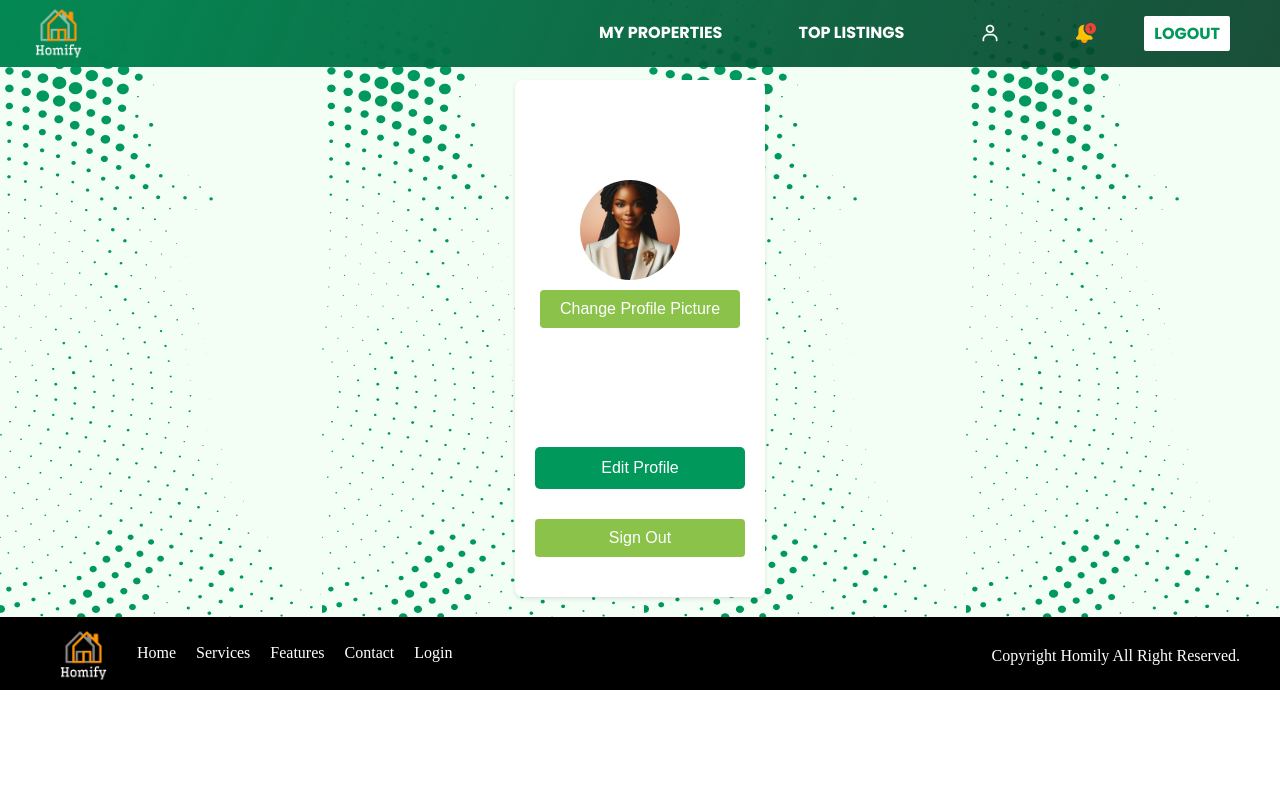
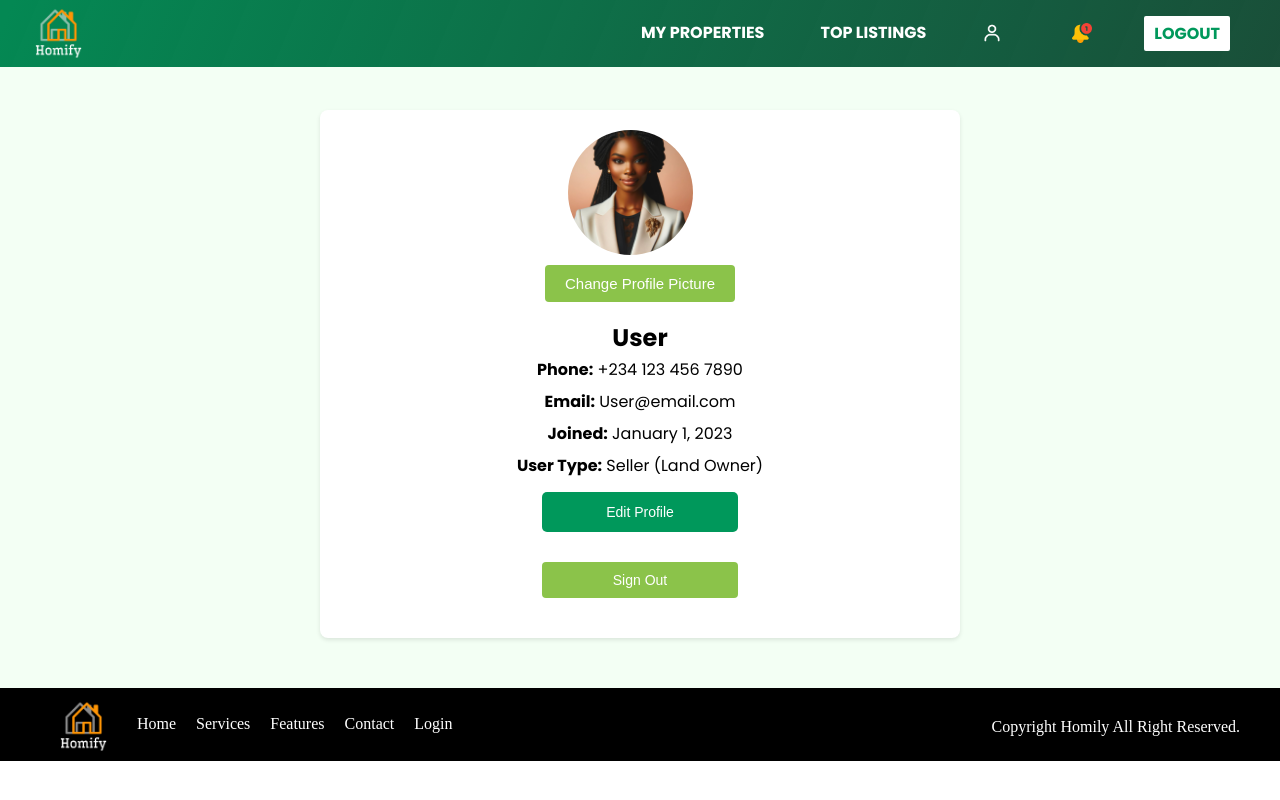
Before and after one commit to Samtegg/Homify, a React (Create React App) app: page /profile in a window 1280 px wide. Built offline with nearby package versions, Linux system fonts and the light colour scheme.

Commit message:
user profile, notification and property/top listing rework

```diff
--- a/src/components/HighProperties.js
+++ b/src/components/HighProperties.js
@@ -51,7 +51,7 @@ const HighProperties = () => {
 
   return (
         <div className='personal-properties-container margin-top'>
-            <section class="dashboard-section margin-top">
+            <section class="property-container margin-top2">
                 <h2>Top Listings</h2>
                 <ul class="property-list" id="top-listings">
                     {
@@ -60,9 +60,9 @@ const HighProperties = () => {
                                 <img src={top.image} alt={top.name} className="property-image" />
                                 <div class="property-details">
                                     <h3>{top.name}</h3>
-                                    <p>Location: {top.location}</p>
-                                    <p>Type: {top.type}</p>
-                                    <p>Price: ${top.price}</p>
+                                    <p><strong>Location: </strong>{top.location}</p>
+                                    <p><strong>Type:</strong> {top.type}</p>
+                                    <p><strong>Price:</strong> {top.price}</p>
                                     <p>{top.description}</p>
                                 </div>
 
--- a/src/components/NotificationComp.js
+++ b/src/components/NotificationComp.js
@@ -14,7 +14,7 @@ const NotificationComp = () => {
 
   return (
     <div className='personal-properties-container margin-top'>
-        <section class="notification-bar margin-top3">
+        <section class="notification-bar margin-top2">
             <h3>Notifications</h3>
             <ul class="notifications" id="notifications">
                 {
--- a/src/components/PersonalProperties.js
+++ b/src/components/PersonalProperties.js
@@ -57,7 +57,7 @@ const PersonalProperties = () => {
 
     return (
         <div className='personal-properties-container margin-top'>
-            <section id="seller-section" className="dashboard-section margin-top2">
+            <section id="seller-section" className="property-container margin-top2">
                 <h2 className='margin-top'>My Properties</h2>
                 <button className="upload-btn">Upload New Property</button>
                 <ul className="property-list" id="property-list">
--- a/src/index.css
+++ b/src/index.css
@@ -440,8 +440,9 @@ color: #fff;
 /* starts */
 .recommendation-searchcontaiiner {
     display: flex;
-    width: 100%;
+    width: 80%;
     justify-content: space-between;
+    margin-left: 10%;
     padding: 5px 100px !important;
     gap: 5px;
 }
@@ -971,6 +972,7 @@ screen and (max-width: 768px) and (orientation: landscape) {
         flex-direction: column;
         align-items: center;
         padding: 0 15px;
+        max-width: 80%
     }
 
     .recommendation-search {
@@ -1116,6 +1118,8 @@ screen and (max-width: 768px) and (orientation: landscape) {
         margin-top: 10px;
     }
 }
+
+
 
 
 
@@ -1403,12 +1407,16 @@ screen and (max-width: 768px) and (orientation: landscape) {
     flex-direction: column;
     justify-content: center;
     align-items: center;
-    background: url(./assets/first-background.png);
-    background-color: #F3FFF4
+    background-color: #F3FFF4;
   }
 
   .dashcontainer-child {
-    max-width: 80%;
+    display: flex;
+    flex-direction: row;
+    justify-content: center;
+    align-items: center;
+    max-width: 90%;
+    /* border: 2px solid red; */
   }
 
   .dash-anchor  {
@@ -1421,7 +1429,7 @@ screen and (max-width: 768px) and (orientation: landscape) {
 	line-height: 24px;
 	text-align: left;
     padding: 0 3px;
-	margin: 0 -10px;
+	margin: 0 -20px;
 }
 .dash-anchor:hover {
     color: #0ee68f;
@@ -1429,7 +1437,7 @@ screen and (max-width: 768px) and (orientation: landscape) {
 
 .account-img{
 	width: auto;
-	height: 20px !important;
+	height: 20px;
 }
 .acc-img1{
     filter: invert(1);
@@ -1441,13 +1449,130 @@ screen and (max-width: 768px) and (orientation: landscape) {
 
 
 
-/* User Profile*/
-.user-overview {
-	background-color: var(--white);
+/* ----- Property & Top-Listing Styles -----*/
+.margin-top{
+	margin-top: 10px;
+}
+.margin-top2{
+	margin-top: 80px;
+}
+
+.personal-properties-container {
+    /* border: 2px solid red; */
+    width: 100%;
+    margin: 0;
+    padding: 0;
+    display: flex;
+    justify-content: center;
+}
+
+.property-container{
 	border-radius: 8px;
 	padding: 20px;
 	margin-bottom: 20px;
 	box-shadow: 0 2px 4px rgba(0,0,0,0.1);
+    background-color: #fff;
+    width: 90%;
+    /* border: 2px solid red; */
+    font-family: Poppins, sans-serif;
+
+}
+
+.property-container > h2{
+    margin-top: 0px;
+    color: #000;
+}
+
+.upload-btn {
+    width: auto;
+	background-color: var(--primary-green);
+
+}
+
+.property-list, .transaction-list {
+	list-style-type: none;
+	padding: 0;
+    /* border: 2px solid red; */
+}
+
+.property-list li, .transaction-list li {
+	border-bottom: 1px solid var(--gray);
+    border-top: 1px solid var(--gray);
+	padding: 10px 0;
+    display: flex;
+    flex-direction: row;
+    /* border: 2px solid blue; */
+}
+
+.property-image {
+	width: 250px;
+	height: 200px;
+	object-fit: cover;
+	margin-right: 20px;
+	border-radius: 4px;
+}
+
+.property-details {
+	flex-grow: 1;
+}
+.property-details > h3 {
+	font-size: 20px;
+}
+.property-details > p {
+	color: #000;
+}
+
+.property-name{
+    font-size: 15px;
+    color: #000;
+}
+
+/* .property-item {
+	display: flex;
+	align-items: flex-start;
+	margin-bottom: 20px;
+	transition: transform 0.3s ease, box-shadow 0.3s ease;
+	padding: 10px;
+	border-radius: 8px;
+}
+
+.property-item:hover {
+	transform: translateY(-5px);
+	box-shadow: 0 4px 8px rgba(0,0,0,0.1);
+} */
+
+.property-description {
+	margin-top: 10px;
+	font-style: italic;
+	color: #666 !important;
+}
+
+.property-actions {
+	display: flex;
+	justify-content: flex-start;
+	margin-top: 5px;
+}
+.edit-btn {
+	background-color: var(--primary-green);
+	/* margin-left: 10px; */
+    width: auto;
+}
+
+
+
+
+
+/* ----- User Profile Style ----- */
+.user-overview {
+    width: 50%;
+	background-color: var(--white);
+	border-radius: 8px;
+	padding: 20px;
+	margin-bottom: 50px;
+    margin-top: 110px;
+	box-shadow: 0 2px 4px rgba(0,0,0,0.1);
+    font-family: Poppins, sans-serif;
+    /* border: 2px solid red; */
 
 }
 
@@ -1458,12 +1583,6 @@ screen and (max-width: 768px) and (orientation: landscape) {
 	align-items: center;
 }
 
-.user-details {
-	display: flex;
-    flex-direction: column;
-	align-items: center;
-}
-
 .profile-picture-container{
     display: flex;
     flex-direction: column;
@@ -1472,12 +1591,21 @@ screen and (max-width: 768px) and (orientation: landscape) {
 }
 
 .profile-picture {
-	width: 100px;
-	height: 100px;
+	width: 125px;
+	height: 125px;
 	border-radius: 50%;
 	object-fit: cover;
 	margin-right: 20px;
 }
+
+.user-details {
+	display: flex;
+    flex-direction: column;
+	align-items: center;
+    color: #000;
+    line-height: 2rem;
+}
+
 
 .logout-btn, .upload-btn, .change-picture-btn, .edit-btn {
 	background-color: var(--light-green);
@@ -1486,95 +1614,32 @@ screen and (max-width: 768px) and (orientation: landscape) {
 	padding: 10px 20px;
 	border-radius: 4px;
 	cursor: pointer;
-	font-size: 16px;
+	font-size: 15px;
 	margin-top: 10px;
 	transition: background-color 0.3s ease;
 }
-
 .logout-btn:hover, .upload-btn:hover, .change-picture-btn:hover, .edit-btn:hover {
 	background-color: var(--dark-green);
 }
 
-.dashboard-section {
-	/* background-color: var(--white); */
-	border-radius: 8px;
-	padding: 20px;
-	margin-bottom: 20px;
-	box-shadow: 0 2px 4px rgba(0,0,0,0.1);
-}
-
-
-.margin-top{
-	margin-top: 40px;
-}
-
-.margin-top2{
-	margin-top: 80px;
-}
-.property-list, .transaction-list {
-	list-style-type: none;
-	padding: 0;
-}
-
-.property-list li, .transaction-list li {
-	border-bottom: 1px solid var(--gray);
-	padding: 10px 0;
-}
-
-.property-item {
-	display: flex;
-	align-items: flex-start;
-	margin-bottom: 20px;
-	transition: transform 0.3s ease, box-shadow 0.3s ease;
-	padding: 10px;
-	border-radius: 8px;
-}
-
-.property-item:hover {
-	transform: translateY(-5px);
-	box-shadow: 0 4px 8px rgba(0,0,0,0.1);
-}
-
-.property-image {
-	width: 50px;
-	height: 100px;
-	object-fit: cover;
-	margin-right: 20px;
-	border-radius: 4px;
-}
-
-.property-details {
-	flex-grow: 1;
-}
-
-.property-description {
-	margin-top: 10px;
-	font-style: italic;
-	color: #666;
-}
-
-.property-actions {
-	display: flex;
-	justify-content: flex-end;
-	margin-top: 10px;
-}
-
-.upload-btn {
-	background-color: var(--primary-green);
-}
-
-.edit-btn {
-	background-color: var(--primary-green);
-	margin-left: 10px;
-}
-
+.edit-profile-btn, .logout-btn {
+    font-size: 14px;
+    width: 80%;
+    margin-top: 10px;
+}
+
+
+
+
+/* ----- Notification Style*/
 .notification-bar {
+    width: 90%;
+    font-family: Poppins, sans-serif;
 	background-color: var(--light-green);
 	color: var(--white);
 	padding: 10px;
 	border-radius: 4px;
 	margin-bottom: 150px;
-    margin-top: 120px;
 }
 
 .notifications {
@@ -1593,16 +1658,3 @@ screen and (max-width: 768px) and (orientation: landscape) {
 	background-color: var(--hover-gray);
 	color: var(--dark-gray);
 }
-
-.account-img{
-	width: auto;
-	height: 15px;
-}
-
-/* Personal Properties */
-.property-name{
-    font-size: 15px;
-    color: #000;
-}
-
-/* Notification */
--- a/src/pages/LandingPage.js
+++ b/src/pages/LandingPage.js
@@ -367,7 +367,7 @@ const LandingPage = () => {
                         </div>
                         <div class="contact-info">
                             <img src={Emailicon} alt="" />
-                            <a href=""><p>osimesimon@gmail.com</p></a>
+                            <a href=""><p>homify@gmail.com</p></a>
                         </div>
                     </div>
                     <div class="contact-image">
--- a/src/pages/Profile.js
+++ b/src/pages/Profile.js
@@ -9,7 +9,7 @@ const Profile = () => {
      <div className='dashboard-container'>
       <DashboardHeader />
       <section className="user-overview margin-top2">
-              <div className="user-info margin-top2">
+              <div className="user-info">
                   <div className="profile-picture-container">
                       <img id="profile-picture" src={Human} alt="human_image" className="profile-picture" />
                       <button className="change-picture-btn" >Change Profile Picture</button>
```
